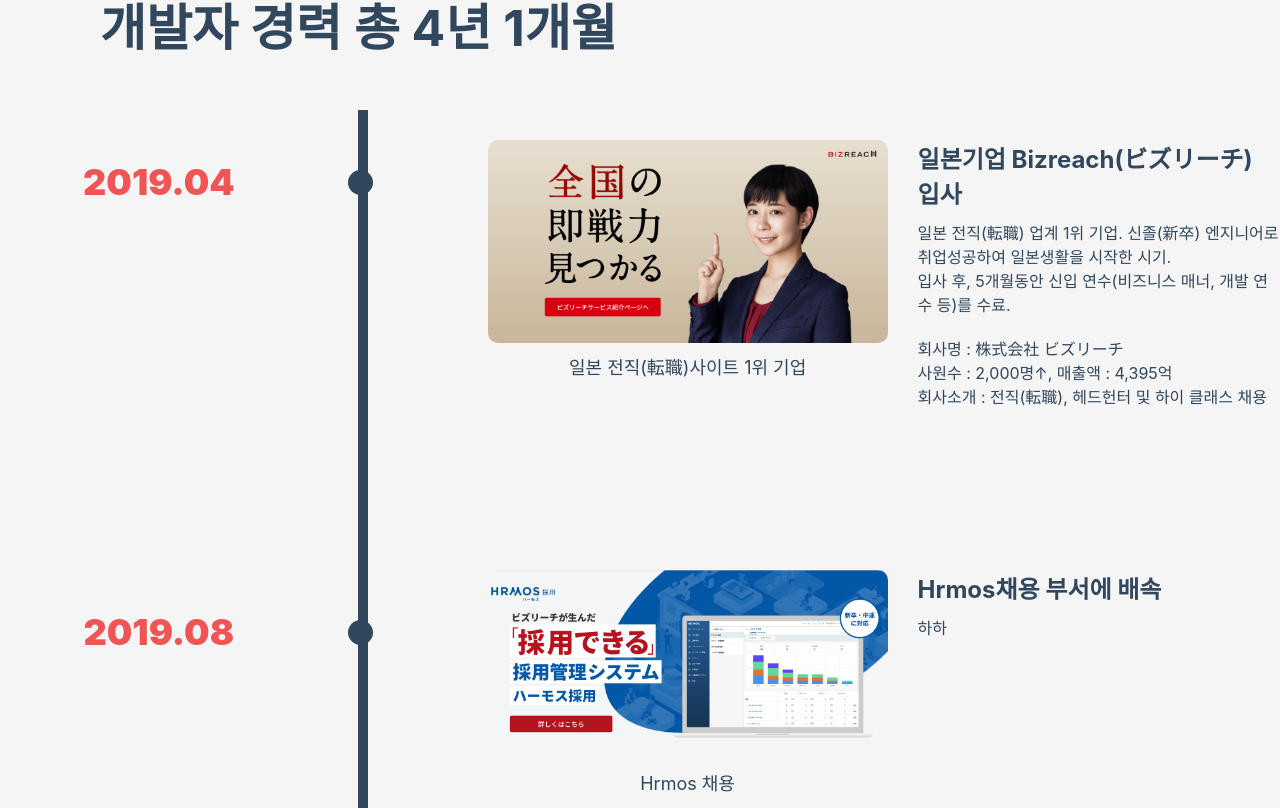
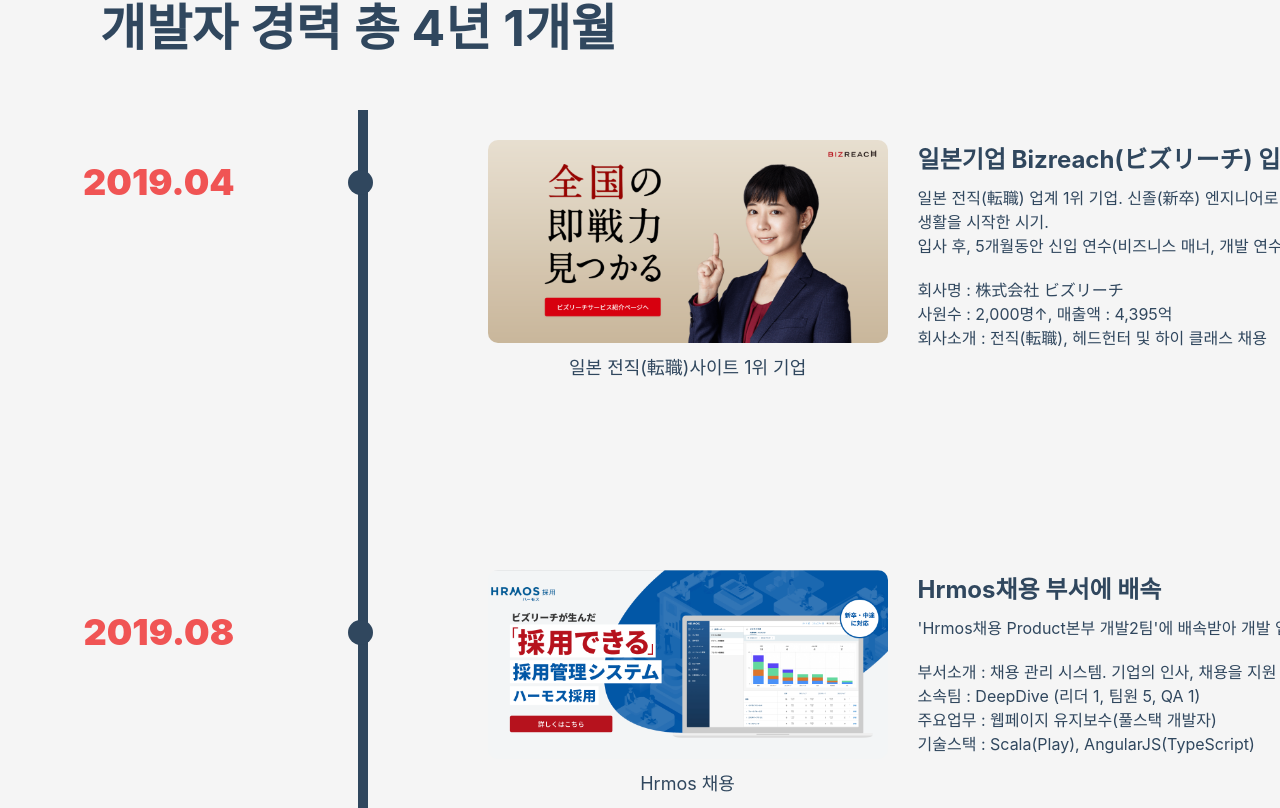
Before and after one commit to jaehyeong305/PoFoL, a React (Create React App) app in the folder pfl-frontend/: page / in a window 1280 px wide. Shown: the part 1072-1880 px from the top of the page. Built offline with nearby package versions, Linux system fonts and the light colour scheme.

Commit message:
PFL-13 modify main-career-item Component: add link section

```diff
--- a/pfl-frontend/src/components/main-career-item/main-career-item.component.scss
+++ b/pfl-frontend/src/components/main-career-item/main-career-item.component.scss
@@ -23,7 +23,9 @@
         }
     }
 
-    div {
+    > div {
+        display: flex;
+        flex-direction: column;
         max-width: 500px;
 
         > span.item-title {
@@ -34,6 +36,34 @@
         > p.item-discription {
             margin: 10px 0 0 0;
             font-size: 16px;
+            min-width: 500px;
+        }
+
+        > span.item-link {
+            margin-top: 10px;
+            margin-left: auto;
+
+            > a {
+                font-size: 16px;
+                font-weight: 500;
+                color: #f05454;
+                text-decoration: none;
+
+                &:hover {
+                    text-decoration: underline;
+                }
+
+                > span.new-window {
+                    &::before {
+                        position: relative;
+                        content: "\e89e";
+                        font-family: "Material Icons";
+                        font-size: 18px;
+                        display: inline-block;
+                        top: 3px;
+                    }
+                }
+            }
         }
     }
 }
--- a/pfl-frontend/src/components/main-career-item/main-career-item.component.tsx
+++ b/pfl-frontend/src/components/main-career-item/main-career-item.component.tsx
@@ -6,6 +6,9 @@
     imgDiscription: string;
     title: string;
     description: string;
+    linkTitle: string;
+    linkUrl: string;
+    linkIsNewWindow: boolean;
 }
 
 const MainCareerItemComponent: React.FC<MainCareerItemProps> = (props: MainCareerItemProps) => {
@@ -25,6 +28,7 @@
             <div>
                 <span className="item-title"> {props.title} </span>
                 <p className="item-discription"> {descriptionWithLineBreaks} </p>
+                <span className="item-link"> <a href={props.linkUrl}>{props.linkTitle} <span className="new-window"></span></a> </span>
             </div>
         </div>
     )
--- a/pfl-frontend/src/components/main-career/main-career.component.tsx
+++ b/pfl-frontend/src/components/main-career/main-career.component.tsx
@@ -76,6 +76,9 @@
                                     imgDiscription={"일본 전직(転職)사이트 1위 기업"}
                                     title={"일본기업 Bizreach(ビズリーチ) 입사"}
                                     description={"일본 전직(転職) 업계 1위 기업. 신졸(新卒) 엔지니어로 취업성공하여 일본생활을 시작한 시기. \n 입사 후, 5개월동안 신입 연수(비즈니스 매너, 개발 연수 등)를 수료. \n \n 회사명 : 株式会社 ビズリーチ \n 사원수 : 2,000명↑, 매출액 : 4,395억 \n 회사소개 : 전직(転職), 헤드헌터 및 하이 클래스 채용"}
+                                    linkTitle={"기업정보확인"}
+                                    linkUrl={"https://www.bizreach.co.jp/corporate_info/profile/"}
+                                    linkIsNewWindow={false}
                                 />
                             )}
 
@@ -84,9 +87,12 @@
                                     imgUrl={"/images/hrmos-img.png"}
                                     imgDiscription={"Hrmos 채용"}
                                     title={"Hrmos채용 부서에 배속"}
-                                    description={"하하"}
+                                    description={"'Hrmos채용 Product본부 개발2팀'에 배속받아 개발 업무를 시작.\n\n부서소개 : 채용 관리 시스템. 기업의 인사, 채용을 지원 (B2B, SaaS)\n 소속팀 : DeepDive (리더 1, 팀원 5, QA 1)\n 주요업무 : 웹페이지 유지보수(풀스택 개발자)\n 기술스택 : Scala(Play), AngularJS(TypeScript)"}
+                                    linkTitle={"Hrmos 확인"}
+                                    linkUrl={"https://hrmos.co/?utm_source=bizreach.co.jp&utm_medium=referral&trcd=biz_corp&_ga=2.124455242.1341871500.1691029247-2048989049.1684221352"}
+                                    linkIsNewWindow={false}
                                 />
-                                )}
+                            )}
                         </div>
                     ))}
                 </div>
--- a/pfl-frontend/src/index.css
+++ b/pfl-frontend/src/index.css
@@ -1,4 +1,5 @@
 @import url('https://fonts.googleapis.com/css2?family=Righteous&display=swap');
+@import url('https://fonts.googleapis.com/icon?family=Material+Icons');
 
 body {
   background-color: #f5f5f5;
```
